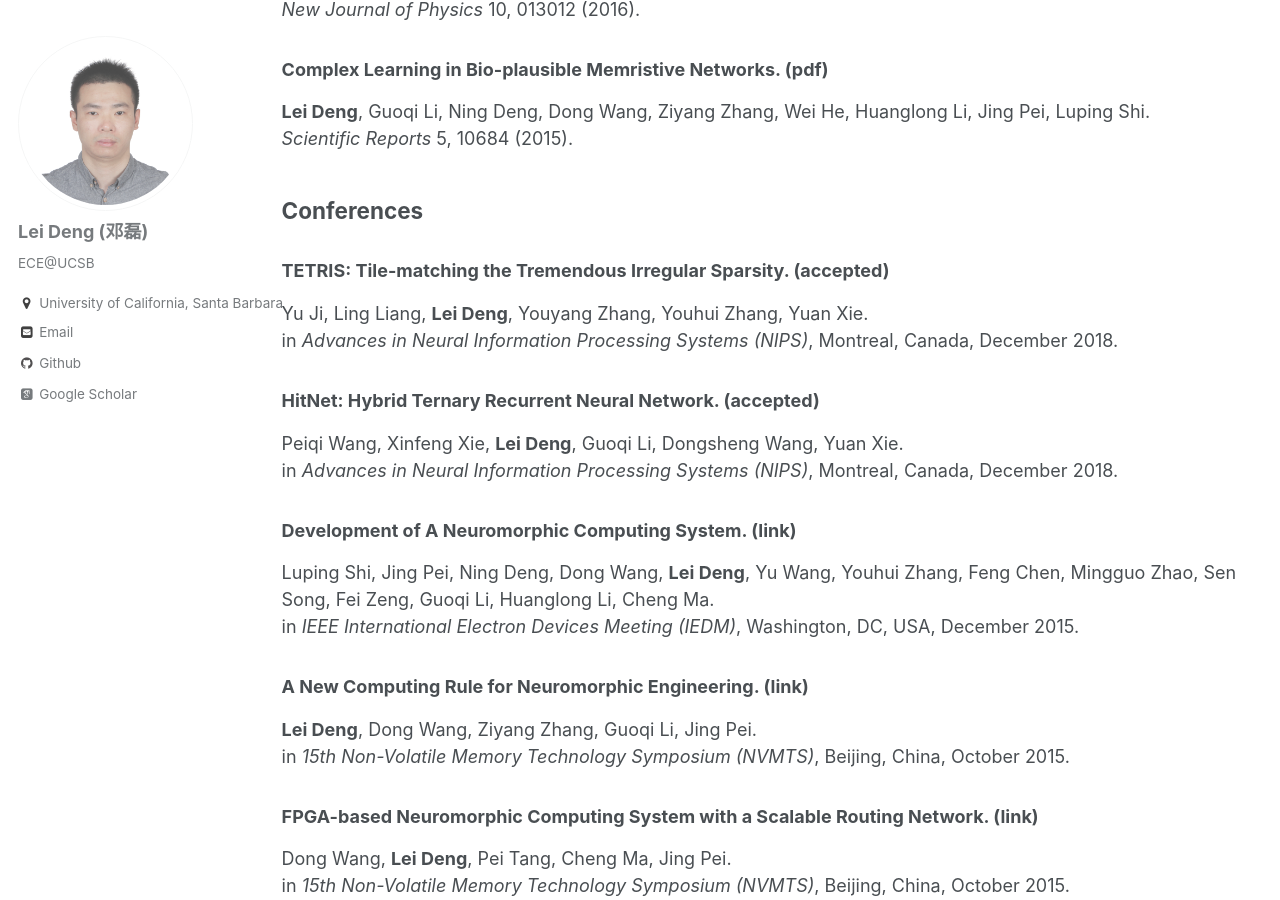
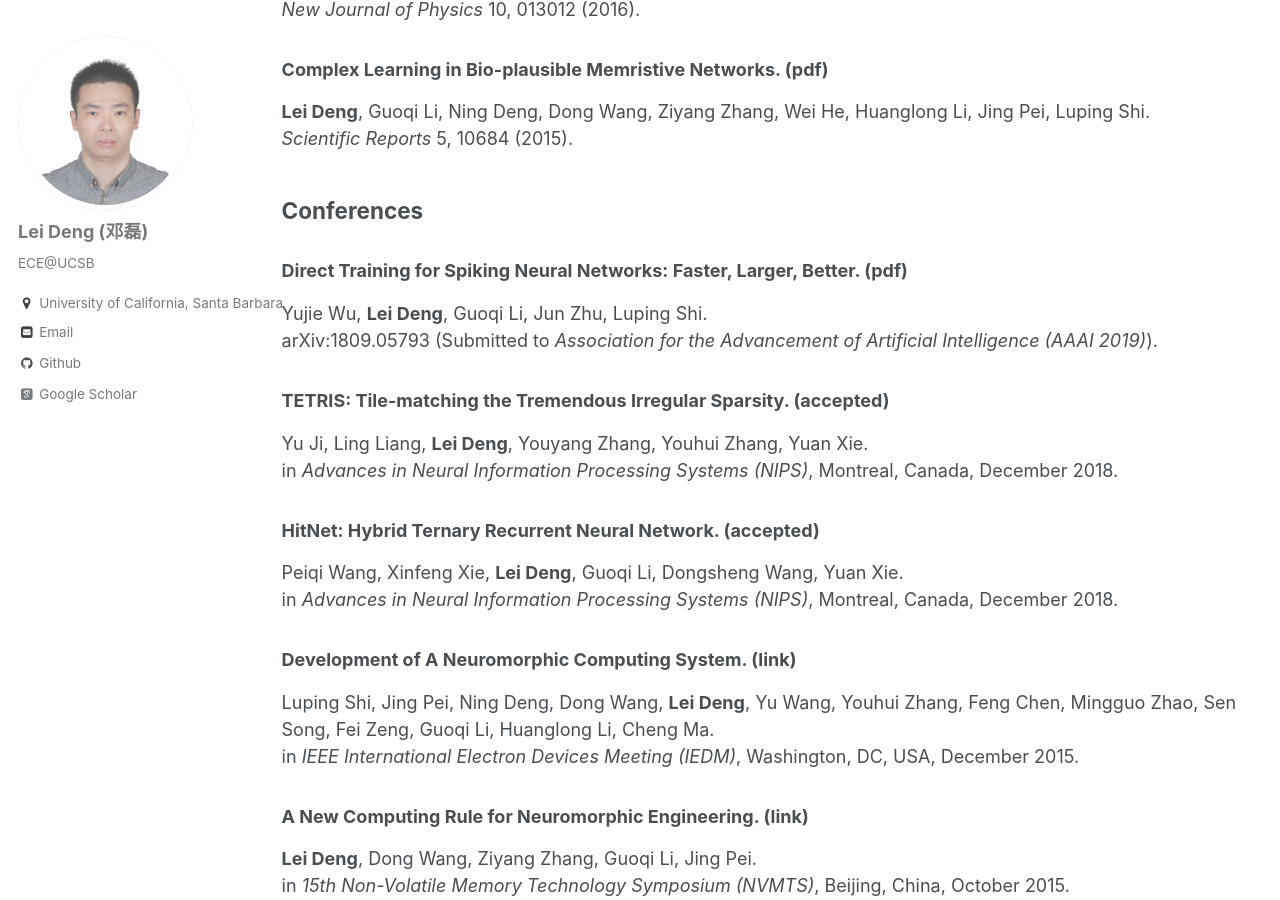
Before and after one commit to dllfei/dllfei.github.io, a Jekyll site: the page built from _pages/publications.md, in a window 1280 px wide and 900 px high, scrolled down 2195 px. Built offline with Jekyll 4.4.1, drawn with Linux system fonts in a browser that asks for light colours; some web fonts are replaced.

Commit message:
Update publications.md

```diff
--- a/_pages/publications.md
+++ b/_pages/publications.md
@@ -71,6 +71,10 @@ Guoqi Li, Wuhua Hu, Gaoxi Xiao, **Lei Deng**, Pei Tang, Jing Pei, Luping Shi. <b
 
 ## Conferences
 
+### Direct Training for Spiking Neural Networks: Faster, Larger, Better. ([pdf](https://arxiv.org/pdf/1809.05793.pdf))<br />
+Yujie Wu, **Lei Deng**, Guoqi Li, Jun Zhu, Luping Shi. <br />
+arXiv:1809.05793 (Submitted to *Association for the Advancement of Artificial Intelligence (AAAI 2019)*).
+
 ### TETRIS: Tile-matching the Tremendous Irregular Sparsity. (accepted) <br />
 Yu Ji, Ling Liang, **Lei Deng**, Youyang Zhang, Youhui Zhang, Yuan Xie. <br />
 in *Advances in Neural Information Processing Systems (NIPS)*, Montreal, Canada, December 2018.
```
